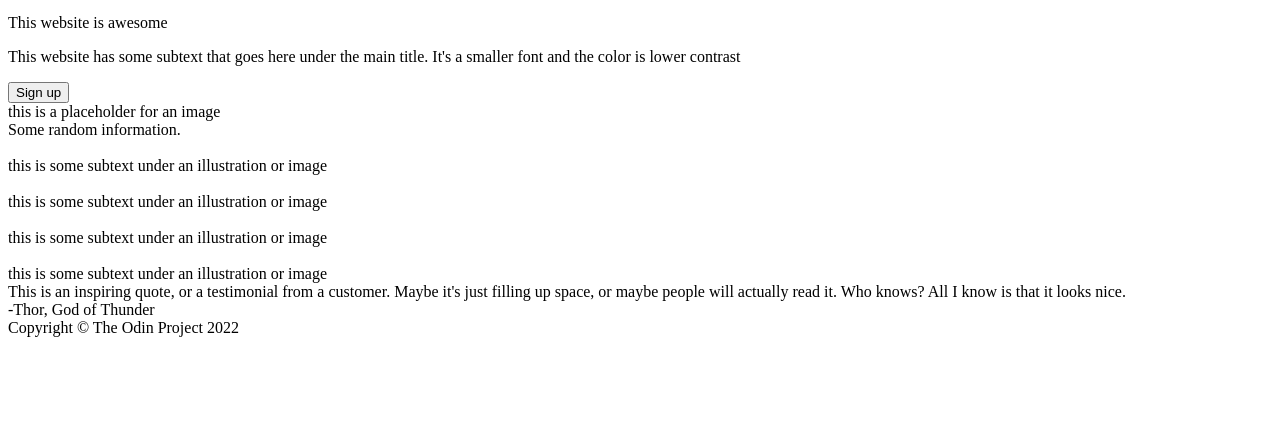
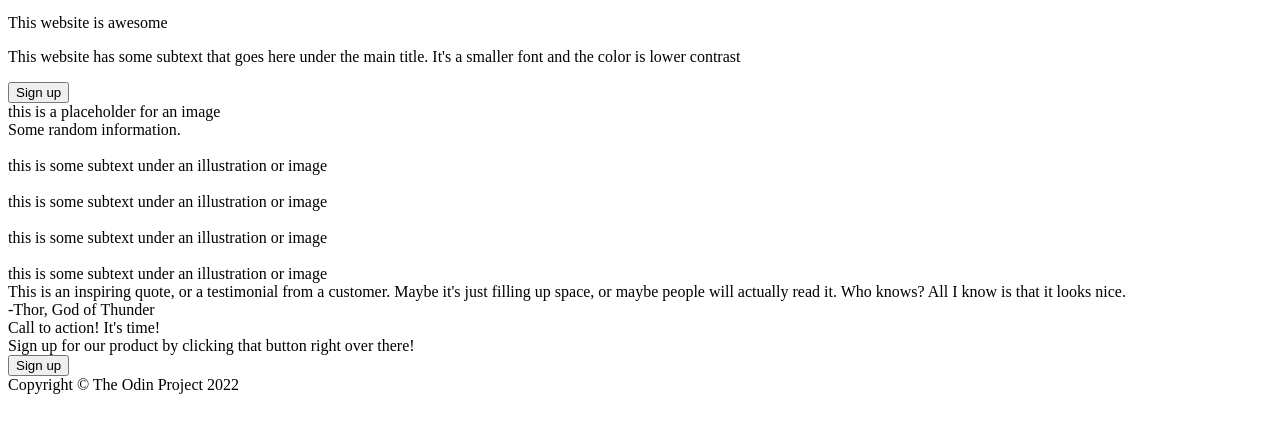
Before and after one commit to ishbosh/cloud-landing-page, a plain HTML site: page index.html in a window 1280 px wide. Shown: the part 98-530 px from the top of the page. Drawn offline with Linux system fonts and the light colour scheme.

Commit message:
Add call to action section to index.html

```diff
--- a/index.html
+++ b/index.html
@@ -55,6 +55,14 @@
             <div class="quote-src">-Thor, God of Thunder</div>
         </div>
 
+        <div class="cta">
+            Call to action! It's time!
+            <div class="cta-text">
+                Sign up for our product by clicking that button right over there!
+            </div>
+            <button class="button">Sign up</button>
+        </div>
+
     </div>
 
     <div class="footer">
```
